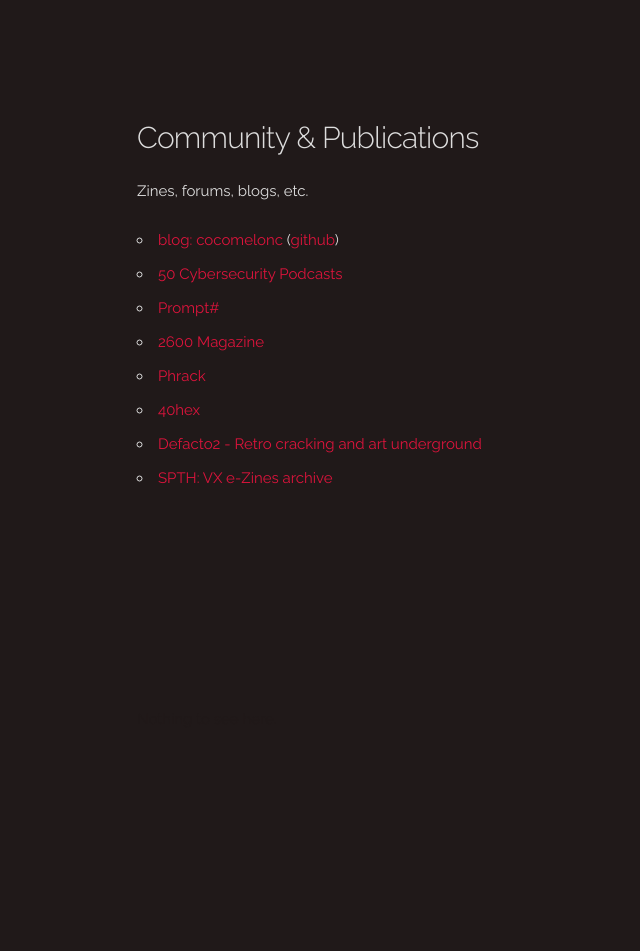
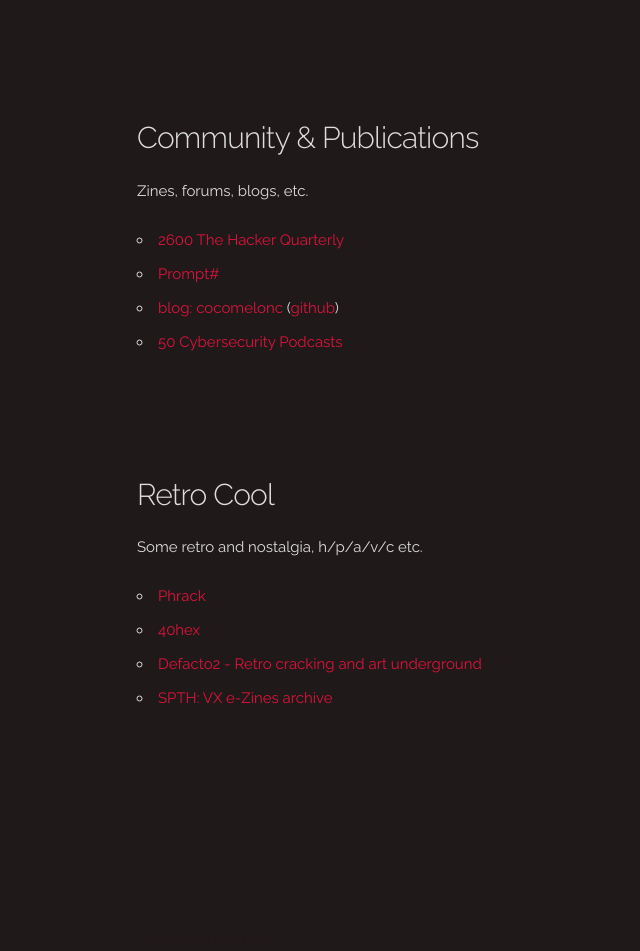
Before and after one commit to anerdwithaknife/anerdwithaknife.github.io, a plain HTML site: page docs/index.html in a window 1280 px wide. Shown: the part 2620-3571 px from the top of the page, without its empty margins (23-663 px from the left). Before the commit the page ends 3351 px from the top, so only its background shows below. Drawn offline with Linux system fonts and the light colour scheme.

Commit message:
Update index.html

```diff
--- a/docs/index.html
+++ b/docs/index.html
@@ -158,10 +158,21 @@
         <h4>Community &amp; Publications</h4>
         <p>Zines, forums, blogs, etc.</p>
         <ul>
+          <li><a href="https://www.2600.com/">2600 The Hacker Quarterly</a></li>
+          <li><a href="https://www.blackhillsinfosec.com/prompt-zine/">Prompt#</a></li>
           <li><a href="https://cocomelonc.github.io/">blog: cocomelonc</a> (<a href="https://github.com/cocomelonc/meow">github</a>)</li>
           <li><a href="https://accesscyber.co/blog/cybersecuritypodcasts">50 Cybersecurity Podcasts</a></li>
-          <li><a href="https://www.blackhillsinfosec.com/prompt-zine/">Prompt#</a></li>
-          <li><a href="https://www.2600.com/">2600 Magazine</a></li>
+        </ul>
+      </div>
+    </div>
+
+        <!-- Retro Cool
+    –––––––––––––––––––––––––––––––––––––––––––––––––– -->
+    <div class="row">
+      <div class="one-full column" style="margin-top: 10%">
+        <h4>Retro Cool</h4>
+        <p>Some retro and nostalgia, h/p/a/v/c etc.</p>
+        <ul>
           <li><a href="http://phrack.org/">Phrack</a></li>
           <li><a href="https://vault.0x705h.com/en/ezine/40hex">40hex</a></li>
           <li><a href="https://defacto2.net/home">Defacto2 - Retro cracking and art underground</a></li>
```
